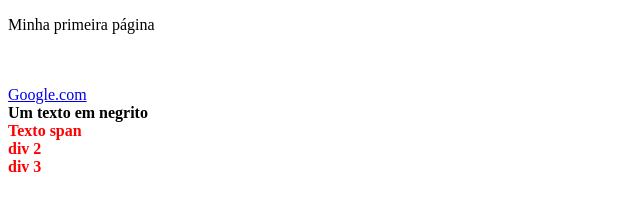
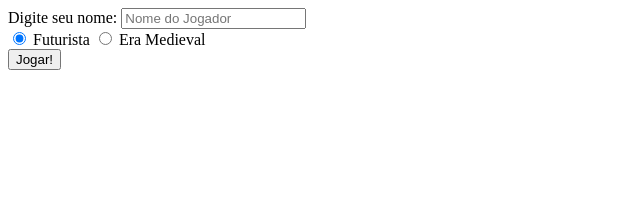
Before and after one commit to AbnerNeves/Python_Flask, a plain HTML site: page index.html in a window 1280 px wide. Shown: the whole page, without its empty margins (0-640 px from the left). Drawn offline with Linux system fonts and the light colour scheme.

Commit message:
Formulario do jogo criado

```diff
--- a/index.html
+++ b/index.html
@@ -1,27 +1,33 @@
 <!DOCTYPE html>
-<html lang="pt-br">
+<html lang="en">
 <head>
     <meta charset="UTF-8">
     <meta name="viewport" content="width=device-width, initial-scale=1.0">
-    <title>Python com Flask - Ocean 30/09/2020</title>
-    <link rel="stylesheet" href="style.css">
+    <title>Jogo do Python</title>
 </head>
 <body>
-    <p>Minha primeira página</p><br>
-    <br>
-    <a href="http://www.google.com.br">Google.com</a><br>
-    <b>Um texto em negrito</b>
+    <div class="jogo">
+        <form method="POST">
 
-    <!-- Div é um bloco de informações  -->
+            <div class="jogo__input">
+                <label for="nome_jogador">Digite seu nome: </label>
+                <input type="nome_jogador" id="nome_jogador" placeholder="Nome do Jogador" required>
+            </div>
 
-    <div class="blcos_informação">
-        <span>Texto span</span>
+            <div class="jogo__input">
+                <input type="radio" name="escolha" id="escolha1" value="futurista" checked>
+                <label for="escolha1">Futurista</label>
+
+                <input type="radio" name="escolha" id="escolha2" value="medieval">
+                <label for="escolha2">Era Medieval</label>
+            </div>
+
+            <div class="jogo__input">
+                <input type="submit" value="Jogar!" class="botao">
+            </div>
+
+        </form>
     </div>
-    <div>
-        div 2
-    </div>
-    <div>
-        div 3
-    </div>
+
 </body>
 </html>
```
Also changed, not shown: primeiros_passos.html (added, +27 -0 lines).
